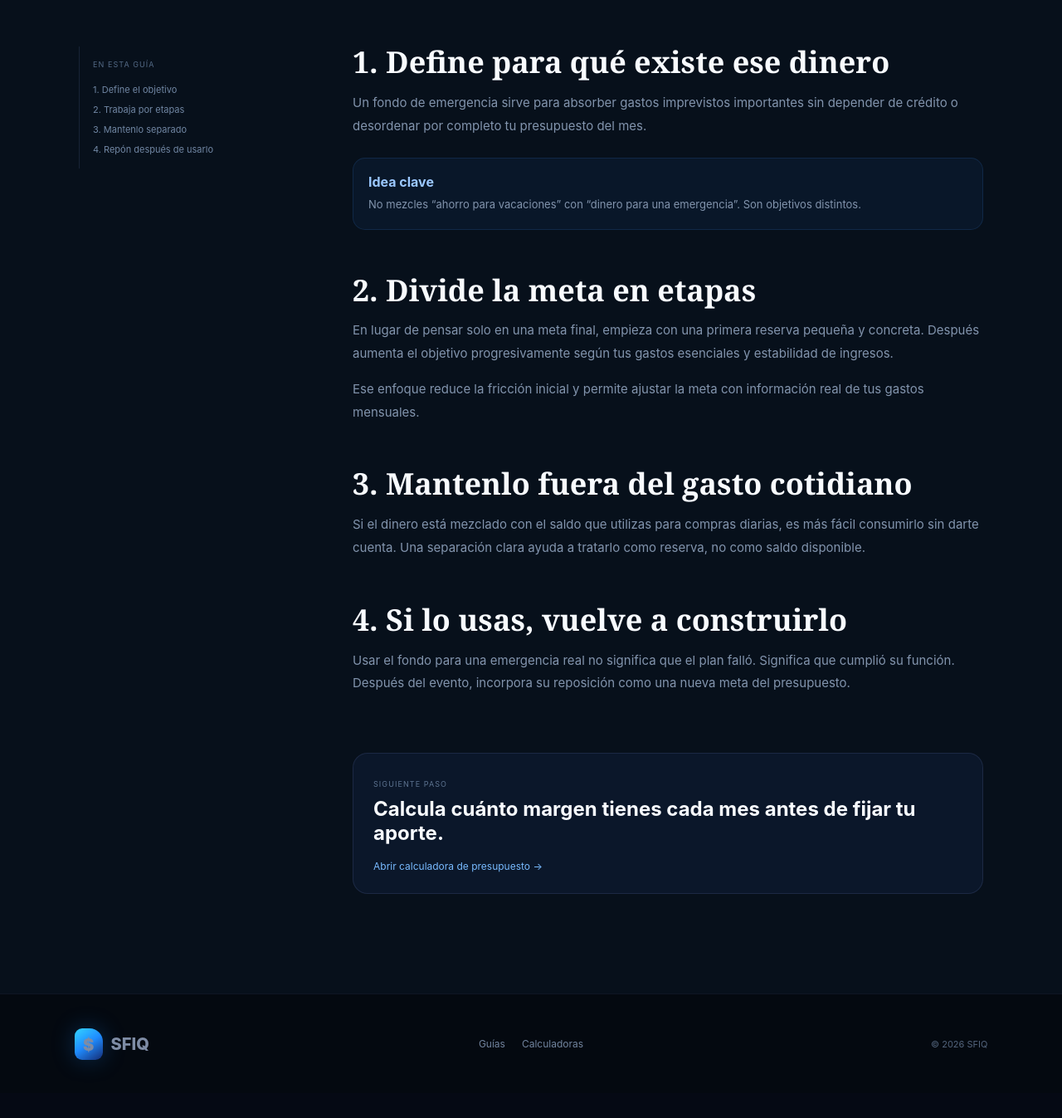
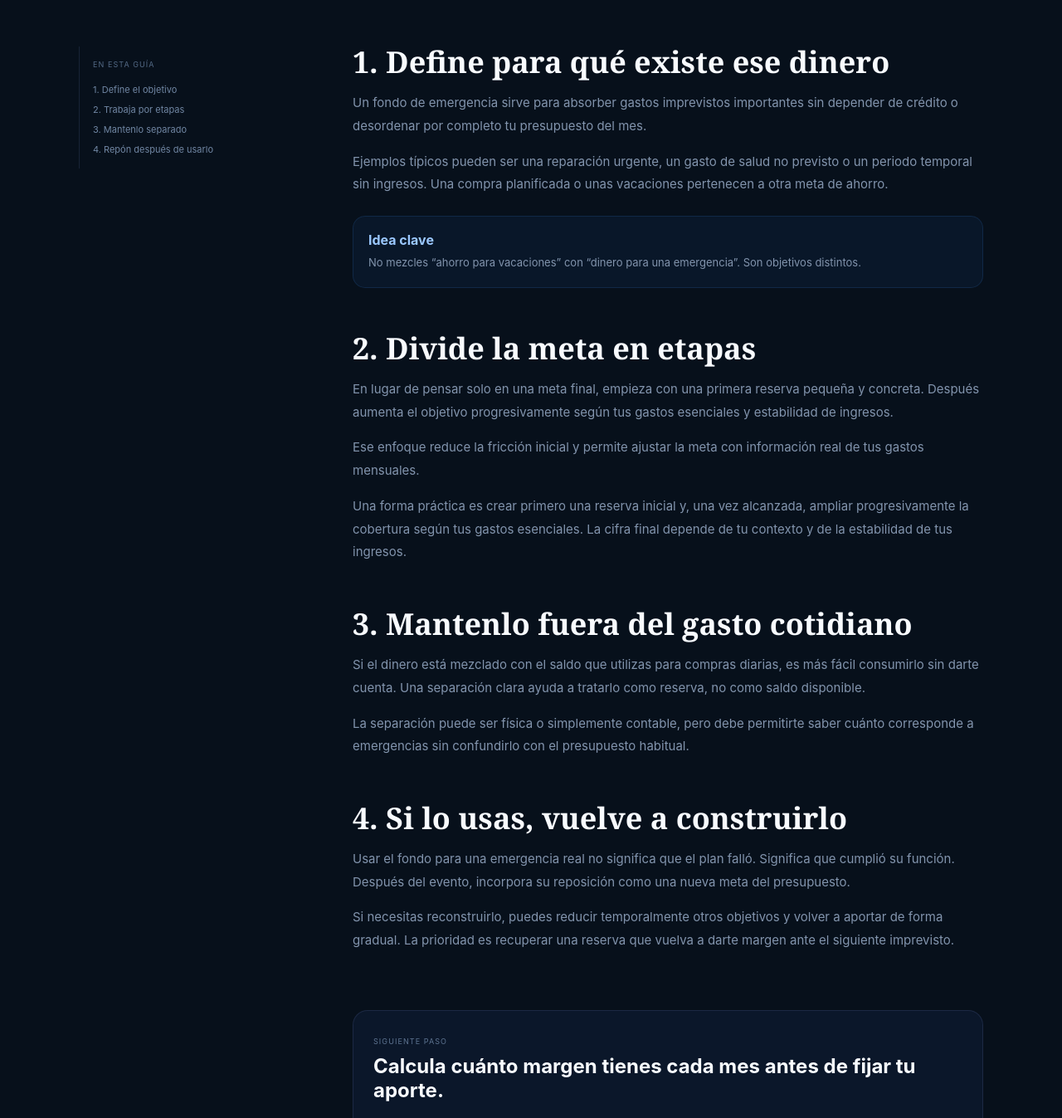
Before and after one commit to Sofonias-23/MiFinanzas, a Next.js app in the folder web/: page /guias/fondo-emergencia in a window 1280 px wide. Shown: the part 755-2102 px from the top of the page at 83% size. Before the commit the page ends 2072 px from the top, so only its background shows below. Built offline with nearby package versions, Linux system fonts and the light colour scheme; no server answers.

Commit message:
Ampliar guía de fondo de emergencia y preparar anuncios

```diff
--- a/web/app/guias/fondo-emergencia/page.tsx
+++ b/web/app/guias/fondo-emergencia/page.tsx
@@ -1,4 +1,5 @@
 import type { Metadata } from 'next';
+import GuideAdSlot from '@/components/GuideAdSlot';
 
 const description =
   'Aprende a crear un fondo de emergencia por etapas, separar tu reserva del gasto cotidiano y definir una meta sostenible.';
@@ -72,6 +73,7 @@ export default function FondoEmergenciaPage() {
             <section id="objetivo">
               <h2>1. Define para qué existe ese dinero</h2>
               <p>Un fondo de emergencia sirve para absorber gastos imprevistos importantes sin depender de crédito o desordenar por completo tu presupuesto del mes.</p>
+              <p>Ejemplos típicos pueden ser una reparación urgente, un gasto de salud no previsto o un periodo temporal sin ingresos. Una compra planificada o unas vacaciones pertenecen a otra meta de ahorro.</p>
               <div className="articleCallout"><b>Idea clave</b><p>No mezcles “ahorro para vacaciones” con “dinero para una emergencia”. Son objetivos distintos.</p></div>
             </section>
 
@@ -79,18 +81,23 @@ export default function FondoEmergenciaPage() {
               <h2>2. Divide la meta en etapas</h2>
               <p>En lugar de pensar solo en una meta final, empieza con una primera reserva pequeña y concreta. Después aumenta el objetivo progresivamente según tus gastos esenciales y estabilidad de ingresos.</p>
               <p>Ese enfoque reduce la fricción inicial y permite ajustar la meta con información real de tus gastos mensuales.</p>
+              <p>Una forma práctica es crear primero una reserva inicial y, una vez alcanzada, ampliar progresivamente la cobertura según tus gastos esenciales. La cifra final depende de tu contexto y de la estabilidad de tus ingresos.</p>
             </section>
+            <GuideAdSlot position="mid" />
 
             <section id="separado">
               <h2>3. Mantenlo fuera del gasto cotidiano</h2>
               <p>Si el dinero está mezclado con el saldo que utilizas para compras diarias, es más fácil consumirlo sin darte cuenta. Una separación clara ayuda a tratarlo como reserva, no como saldo disponible.</p>
+              <p>La separación puede ser física o simplemente contable, pero debe permitirte saber cuánto corresponde a emergencias sin confundirlo con el presupuesto habitual.</p>
             </section>
 
             <section id="reponer">
               <h2>4. Si lo usas, vuelve a construirlo</h2>
               <p>Usar el fondo para una emergencia real no significa que el plan falló. Significa que cumplió su función. Después del evento, incorpora su reposición como una nueva meta del presupuesto.</p>
+              <p>Si necesitas reconstruirlo, puedes reducir temporalmente otros objetivos y volver a aportar de forma gradual. La prioridad es recuperar una reserva que vuelva a darte margen ante el siguiente imprevisto.</p>
             </section>
 
+            <GuideAdSlot position="end" />
             <div className="articleNext">
               <span>SIGUIENTE PASO</span>
               <h3>Calcula cuánto margen tienes cada mes antes de fijar tu aporte.</h3>
```
